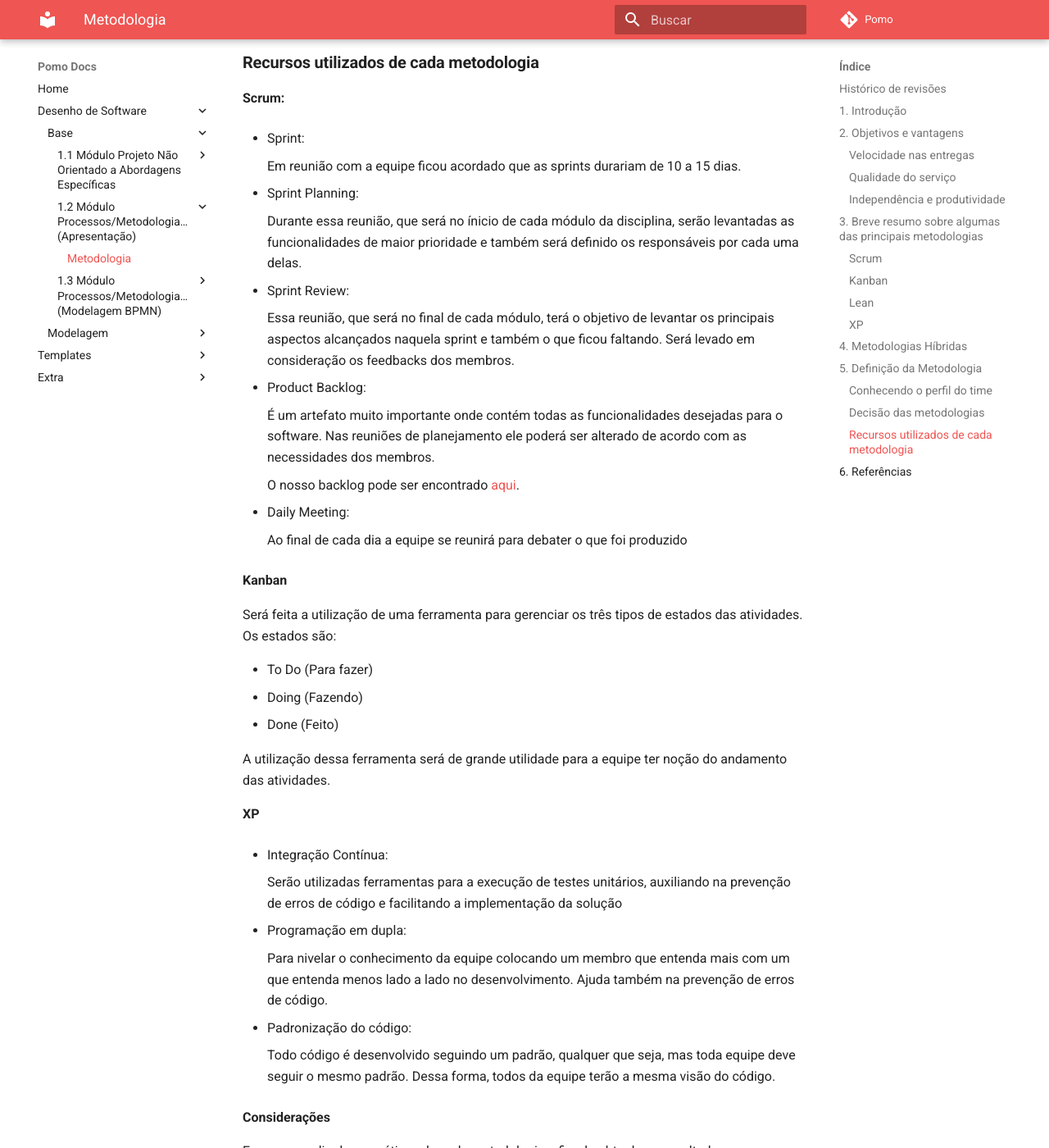
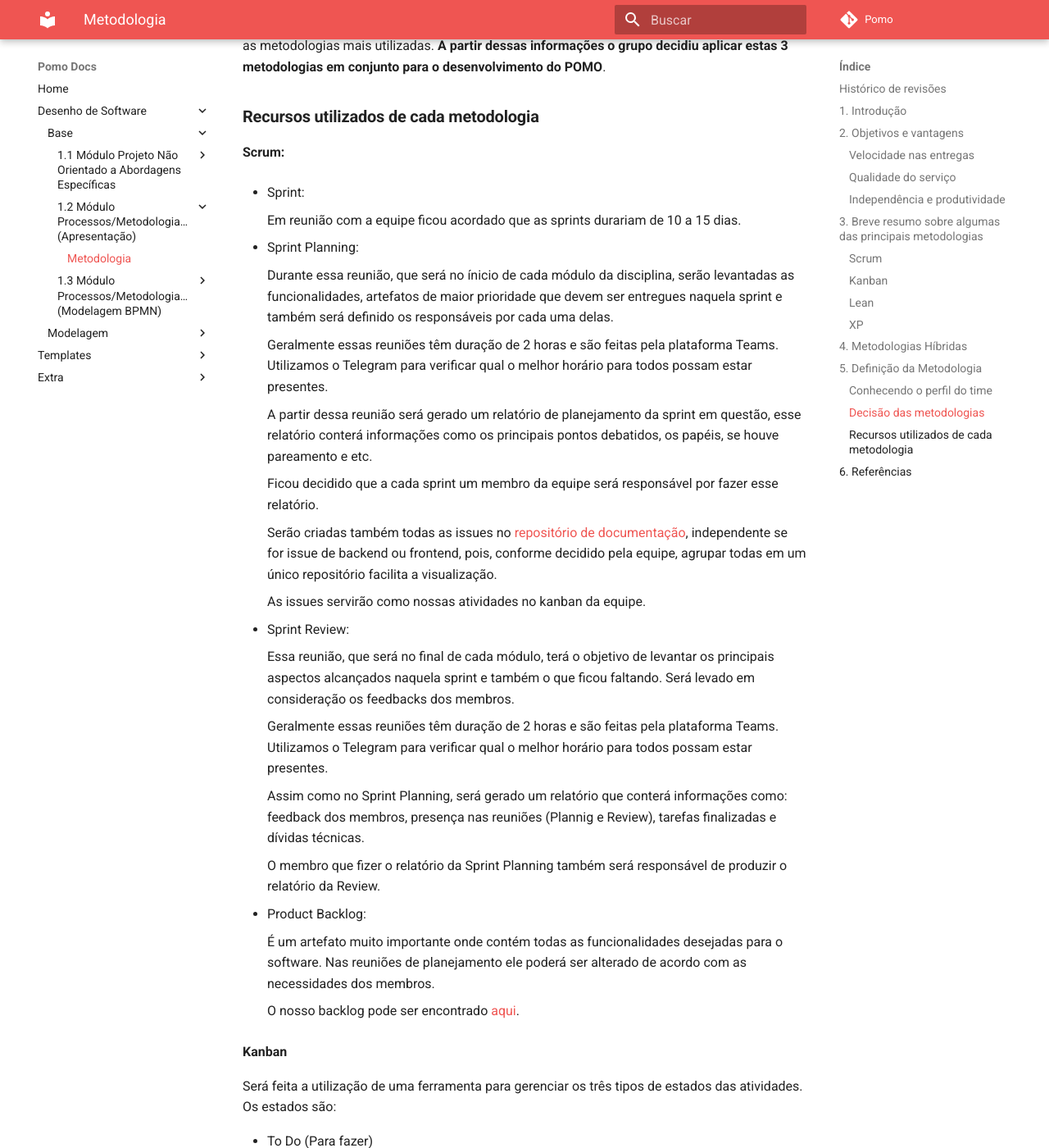
Before and after one commit to UnBArqDsw/2020.1_G6_Pomo, an MkDocs documentation site: the page built from docs/base/modulo1.2/metodologia.md, in a window 1280 px wide and 1400 px high, scrolled down 5254 px. Shown: the whole window at 82% size. Built offline with MkDocs 1.6.1 and Material for MkDocs 9.7.7, drawn with Linux system fonts in a browser that asks for light colours; comment, search, counter and statistics services are not loaded; some of the changed text lies outside the part shown.

Commit message:
[DOC] #16 Atualizando a metodologia da equipe

```diff
--- a/docs/base/modulo1.2/metodologia.md
+++ b/docs/base/modulo1.2/metodologia.md
@@ -147,12 +148,28 @@ Com base na experiência dos membros do grupo, ficou claro que o **Scrum, Kanban
 
 - Sprint Planning:
 
-    Durante essa reunião, que será no ínicio de cada módulo da disciplina, serão levantadas as funcionalidades de maior prioridade e também será definido os responsáveis por cada uma delas.
+    Durante essa reunião, que será no ínicio de cada módulo da disciplina, serão levantadas as funcionalidades, artefatos de maior prioridade que devem ser entregues naquela sprint e também será definido os responsáveis por cada uma delas.
+
+    Geralmente essas reuniões têm duração de 2 horas e são feitas pela plataforma Teams. Utilizamos o Telegram para verificar qual o melhor horário para todos possam estar presentes.
+
+    A partir dessa reunião será gerado um relatório de planejamento da sprint em questão, esse relatório conterá informações como os principais pontos debatidos, os papéis, se houve pareamento e etc.
+
+    Ficou decidido que a cada sprint um membro da equipe será responsável por fazer esse relatório.
+
+    Serão criadas também todas as issues no [repositório de documentação](https://github.com/UnBArqDsw/2020.1_G6_Pomo), independente se for issue de backend ou frontend, pois, conforme decidido pela equipe, agrupar todas em um único repositório facilita a visualização.
+
+    As issues servirão como nossas atividades no kanban da equipe.
 
 
 - Sprint Review:
 
     Essa reunião, que será no final de cada módulo, terá o objetivo de levantar os principais aspectos alcançados naquela sprint e também o que ficou faltando. Será levado em consideração os feedbacks dos membros.
+
+    Geralmente essas reuniões têm duração de 2 horas e são feitas pela plataforma Teams. Utilizamos o Telegram para verificar qual o melhor horário para todos possam estar presentes.
+
+    Assim como no Sprint Planning, será gerado um relatório que conterá informações como: feedback dos membros, presença nas reuniões (Plannig e Review), tarefas finalizadas e dívidas técnicas.
+
+    O membro que fizer o relatório da Sprint Planning também será responsável de produzir o relatório da Review.
 
 
 - Product Backlog:
@@ -161,10 +178,6 @@ Com base na experiência dos membros do grupo, ficou claro que o **Scrum, Kanban
 
     O nosso backlog pode ser encontrado [aqui](https://unbarqdsw.github.io/2020.1_G6_Pomo/base/modulo1.1/backlog/).
 
-
-- Daily Meeting:
-
-    Ao final de cada dia a equipe se reunirá para debater o que foi produzido
 
 
 
@@ -177,6 +190,8 @@ Será feita a utilização de uma ferramenta para gerenciar os três tipos de es
 - Done (Feito)
 
 A utilização dessa ferramenta será de grande utilidade para a equipe ter noção do andamento das atividades.
+
+Utilizaremos a ferramenta Zenhub para manter o nosso quadro, onde as atividades serão as issues (como dito no tópico de Sprint Planning). Os membros devem interagir através das issues para se manterem informados a respeito do andamento da tarefa.
 
 **XP**
 
```
Also changed, not shown: other parts of docs/base/modulo1.2/metodologia.md (+1 -0 lines).
